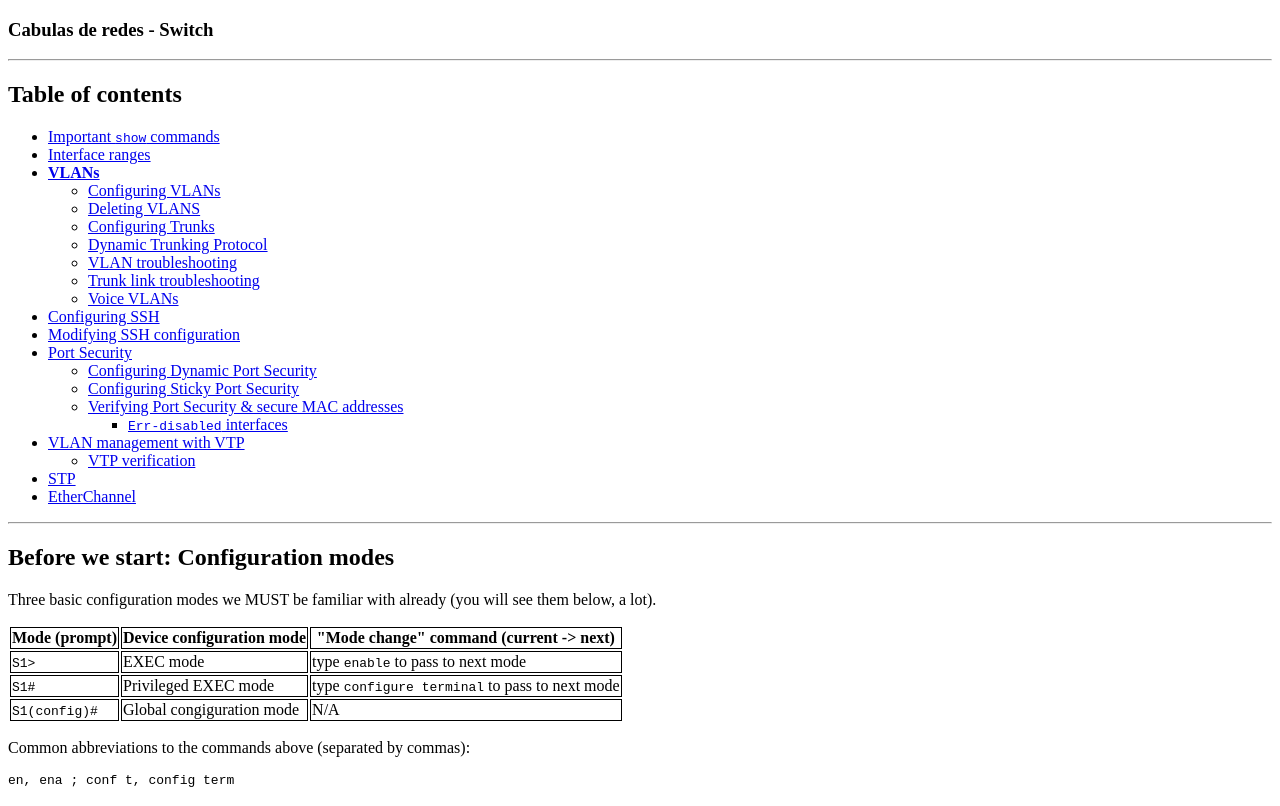
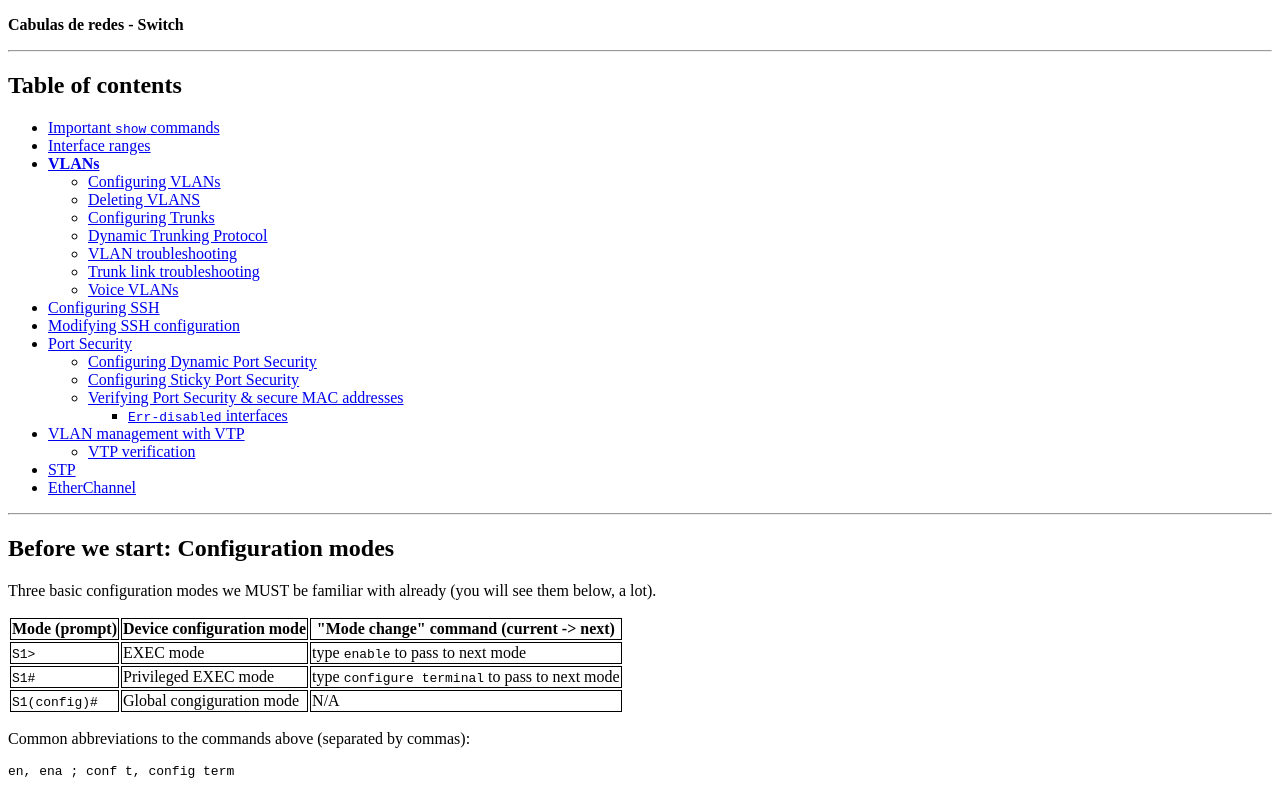
Before and after one commit to EduardoProl/redes, a plain HTML site: page switch.html in a window 1280 px wide. Shown: the top 806 px of the page. Drawn offline with Linux system fonts and the light colour scheme.

Commit message:
Update switch.html

```diff
--- a/switch.html
+++ b/switch.html
@@ -13,7 +13,7 @@
         <section aria-labelledby="file-name-id-wide file-name-id-mobile" class="Box-sc-g0xbh4-0 eRvpKx">
             <div class="Box-sc-g0xbh4-0 cTsUqU js-snippet-clipboard-copy-unpositioned" data-hpc="true">
                 <article class="markdown-body entry-content container-lg" itemprop="text">
-                    <h1 id="topo" class="heading-element" dir="auto">Cabulas de redes - Switch</h1>
+                    <h1 style="font-size: 100%" id="topo" class="heading-element" dir="auto">Cabulas de redes - Switch</h1>
                     <hr>
                     <div class="markdown-heading" dir="auto">
                         <h2 tabindex="-1" class="heading-element" dir="auto">Table of contents</h2>
```
